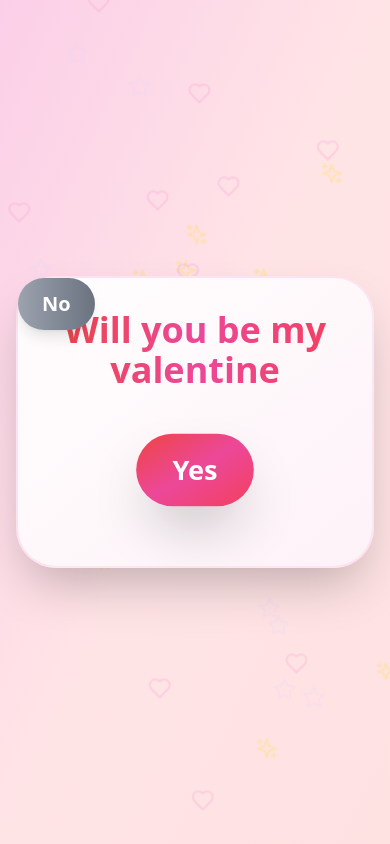
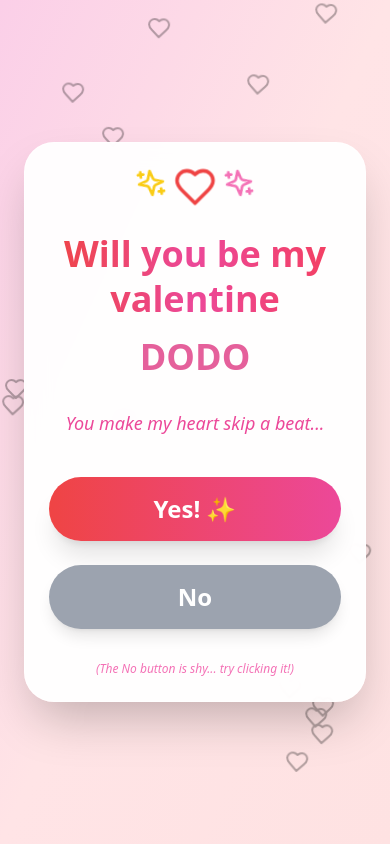
Before and after one commit to Mesrobyan77/valentin, a React (Vite) app: page / in a window 390 px wide. Built offline with nearby package versions, Linux system fonts and the light colour scheme.

Commit message:
responsive

```diff
--- a/src/App.tsx
+++ b/src/App.tsx
@@ -1,11 +1,13 @@
-import { useState, useEffect } from "react";
+import { useState, useEffect, useRef } from "react";
 import { Heart, Sparkles, Star } from "lucide-react";
 
 function App() {
   const [answered, setAnswered] = useState(false);
-  const [answerNo, setAnswerNo] = useState(false);
   const [answer, setAnswer] = useState("");
-  const [noButtonPosition, setNoButtonPosition] = useState({ x: 0, y: 0 });
+  const [noButtonPosition, setNoButtonPosition] = useState<{
+    x: number;
+    y: number;
+  } | null>(null);
   const [noButtonRotation, setNoButtonRotation] = useState(0);
   const [noButtonScale, setNoButtonScale] = useState(1);
   const [yesButtonScale, setYesButtonScale] = useState(1);
@@ -14,7 +16,8 @@ function App() {
   >([]);
   const [mousePos, setMousePos] = useState({ x: 0, y: 0 });
 
-  // track mouse
+  const containerRef = useRef<HTMLDivElement | null>(null);
+
   useEffect(() => {
     const handleMouseMove = (e: MouseEvent) => {
       setMousePos({ x: e.clientX, y: e.clientY });
@@ -23,18 +26,9 @@ function App() {
     return () => window.removeEventListener("mousemove", handleMouseMove);
   }, []);
 
-  // yes button pulse
-  useEffect(() => {
-    const interval = setInterval(() => {
-      setYesButtonScale((prev) => (prev === 1 ? 1.15 : 1));
-    }, 600);
-    return () => clearInterval(interval);
-  }, []);
-
   const handleYesClick = () => {
     setAnswer("yes");
     setAnswered(true);
-    setAnswerNo(true);
     triggerConfetti();
   };
 
@@ -48,58 +42,27 @@ function App() {
     setConfetti(newConfetti);
   };
 
-  const handleNoClick = () => {
-    setAnswer("no");
-    setAnswerNo(true);
-  };
+  const handleNoHover = () => {
+    if (!containerRef.current) return;
 
-  // calculate button position responsively
-  const calculateEscapeVector = () => {
-    const padding = 16; // padding from edges
-    const btnWidth = 120; // responsive approximate width
-    const btnHeight = 60; // responsive approximate height
+    const container = containerRef.current;
+    const rect = container.getBoundingClientRect();
 
-    const containerLeft = padding;
-    const containerTop = padding;
-    const containerRight = window.innerWidth - padding - btnWidth;
-    const containerBottom = window.innerHeight - padding - btnHeight;
+    // Փոքր էկրանների համար ավելի փոքր չափսեր ենք հաշվարկում
+    const btnWidth = window.innerWidth < 640 ? 100 : 120;
+    const btnHeight = window.innerWidth < 640 ? 50 : 60;
+    const padding = 20;
 
-    const dx = window.innerWidth / 2 - mousePos.x;
-    const dy = window.innerHeight / 2 - mousePos.y;
-    const distance = Math.sqrt(dx * dx + dy * dy);
+    let newX = Math.random() * (rect.width - btnWidth - 2 * padding) + rect.left + padding;
+    let newY = Math.random() * (rect.height - btnHeight - 2 * padding) + rect.top + padding;
 
-    if (distance < 250) {
-      const angle = Math.atan2(dy, dx);
-      const escapeDistance = 100 + Math.random() * 100;
+    // Էկրանի սահմաններից դուրս չգալու համար
+    newX = Math.min(Math.max(padding, newX), window.innerWidth - btnWidth - padding);
+    newY = Math.min(Math.max(padding, newY), window.innerHeight - btnHeight - padding);
 
-      const newX = window.innerWidth / 2 + Math.cos(angle) * escapeDistance;
-      const newY = window.innerHeight / 2 + Math.sin(angle) * escapeDistance;
-
-      return {
-        x: Math.max(containerLeft, Math.min(containerRight, newX)),
-        y: Math.max(containerTop, Math.min(containerBottom, newY)),
-      };
-    }
-
-    return {
-      x: containerLeft + Math.random() * (containerRight - containerLeft),
-      y: containerTop + Math.random() * (containerBottom - containerTop),
-    };
-  };
-
-  const handleNoHover = () => {
-    const newPos = calculateEscapeVector();
-    setNoButtonPosition(newPos);
-    setNoButtonRotation((prev) => prev + (Math.random() * 180 - 90));
-    setNoButtonScale(0.95 + Math.random() * 0.15);
-
-    if (Math.random() > 0.7) {
-      setTimeout(() => {
-        const escapePos = calculateEscapeVector();
-        setNoButtonPosition(escapePos);
-        setNoButtonRotation((prev) => prev + 360);
-      }, 100);
-    }
+    setNoButtonPosition({ x: newX, y: newY });
+    setNoButtonRotation((prev) => prev + Math.random() * 180 - 90);
+    setNoButtonScale(0.9 + Math.random() * 0.2);
   };
 
   const handleNoMouseMove = () => {
@@ -108,82 +71,34 @@ function App() {
     }
   };
 
-  // ================= ANSWER SCREEN =================
   if (answered) {
     return (
-      <div className="min-h-screen bg-gradient-to-br from-pink-200 via-rose-100 to-red-100 flex items-center justify-center overflow-hidden relative">
-        {answer === "yes" &&
-          confetti.map((item) => (
-            <div
-              key={item.id}
-              className="absolute w-3 h-3 animate-pulse rounded-full"
+      <div className="min-h-screen bg-gradient-to-br from-pink-50 via-rose-50 to-red-50 flex items-center justify-center p-4 overflow-hidden relative">
+        {/* Animated Background Elements */}
+        <div className="absolute inset-0 pointer-events-none overflow-hidden">
+          {[...Array(15)].map((_, i) => (
+            <Heart
+              key={i}
+              className="absolute text-pink-300/40 animate-float-hearts"
               style={{
-                left: `${item.x}%`,
-                top: `-10px`,
-                background: ["#ff69b4", "#ff1493", "#ffc0cb", "#ffb6d9"][
-                  Math.floor(Math.random() * 4)
-                ],
-                animation: `fall ${2 + Math.random() * 2}s linear forwards`,
-                animationDelay: `${item.delay}s`,
-                boxShadow: "0 0 10px currentColor",
+                left: `${Math.random() * 100}%`,
+                top: "110%",
+                width: `${20 + Math.random() * 30}px`,
+                animationDelay: `${Math.random() * 5}s`,
+                animationDuration: `${15 + Math.random() * 10}s`,
               }}
             />
           ))}
-
-        <div className="absolute inset-0 overflow-hidden">
-          {[...Array(30)].map((_, i) => (
-            <div key={i} className="absolute animate-float">
-              {i % 3 === 0 ? (
-                <Heart
-                  className="text-pink-300"
-                  style={{
-                    width: `${20 + Math.random() * 40}px`,
-                    opacity: 0.4,
-                    animationDelay: `${Math.random() * 5}s`,
-                    animationDuration: `${8 + Math.random() * 4}s`,
-                    left: `${Math.random() * 100}%`,
-                    top: `${Math.random() * 100}%`,
-                  }}
-                />
-              ) : i % 3 === 1 ? (
-                <Sparkles
-                  className="text-yellow-300"
-                  style={{
-                    width: `${15 + Math.random() * 30}px`,
-                    opacity: 0.3,
-                    animationDelay: `${Math.random() * 5}s`,
-                    animationDuration: `${6 + Math.random() * 4}s`,
-                    left: `${Math.random() * 100}%`,
-                    top: `${Math.random() * 100}%`,
-                  }}
-                />
-              ) : (
-                <Star
-                  className="text-purple-200"
-                  style={{
-                    width: `${15 + Math.random() * 30}px`,
-                    opacity: 0.3,
-                    animationDelay: `${Math.random() * 5}s`,
-                    animationDuration: `${7 + Math.random() * 4}s`,
-                    left: `${Math.random() * 100}%`,
-                    top: `${Math.random() * 100}%`,
-                  }}
-                />
-              )}
-            </div>
-          ))}
         </div>
 
-        <style>{`@keyframes fall { to { transform: translateY(100vh) rotate(360deg); opacity: 0; } }`}</style>
-
-        <div className="text-center z-10 animate-scaleIn">
-          <div className="bg-gradient-to-br from-white/95 to-pink-50/95 backdrop-blur-xl rounded-[40px] shadow-2xl p-8 md:p-16 max-w-2xl border-2 border-pink-200/50">
-            <Heart className="w-24 md:w-32 h-auto text-red-500 mx-auto animate-heartbeat filter drop-shadow-lg mb-4" />
-            <h1 className="text-3xl md:text-5xl font-black bg-gradient-to-r from-red-500 via-pink-500 to-rose-500 bg-clip-text text-transparent mb-4">
+        <div className="text-center z-10 w-full max-w-lg animate-scaleIn">
+          <div className="bg-white/90 backdrop-blur-xl rounded-[30px] sm:rounded-[40px] shadow-2xl p-8 sm:p-16 border-2 border-pink-200/50">
+            <Heart className="w-20 h-20 sm:w-32 sm:h-32 text-red-500 mx-auto animate-heartbeat mb-6" />
+            <h1 className="text-3xl sm:text-5xl md:text-6xl font-black bg-gradient-to-r from-red-500 to-rose-500 bg-clip-text text-transparent mb-4">
               Tenc el pti liner
             </h1>
-            <p className="text-xl md:text-2xl text-pink-600 font-semibold mb-4">
-              Forever your DODO
+            <p className="text-xl sm:text-2xl text-pink-600 font-bold mb-8 animate-bounce">
+              Forever your DODO 💕
             </p>
           </div>
         </div>
@@ -191,64 +106,62 @@ function App() {
     );
   }
 
-  if (answerNo) {
-    return (
-      <div className="min-h-screen bg-gradient-to-br from-pink-200 via-rose-100 to-red-100 flex items-center justify-center overflow-hidden relative">
-        <h1 className="text-3xl md:text-5xl font-black text-pink-600">
-          Vat es AXJIK Jannnnnnn
-        </h1>
-      </div>
-    );
-  }
-
-  // ================= MAIN SCREEN =================
   return (
-    <div className="min-h-screen bg-gradient-to-br from-pink-200 via-rose-100 to-red-100 flex items-center justify-center overflow-hidden relative">
+    <div className="min-h-screen bg-gradient-to-br from-pink-200 via-rose-100 to-red-100 flex items-center justify-center p-4 overflow-hidden relative">
       <style>{`
-        @keyframes float {0%,100%{transform:translateY(0);}25%{transform:translateY(-40px) translateX(15px);}50%{transform:translateY(-80px) translateX(0);}75%{transform:translateY(-40px) translateX(-15px);}}
-        .animate-float {animation: float 8s ease-in-out infinite !important;}
+        @keyframes float {
+          0%, 100% { transform: translateY(0px) rotate(0deg); }
+          50% { transform: translateY(-20px) rotate(5deg); }
+        }
+        .animate-float { animation: float 6s ease-in-out infinite; }
+        .animate-heartbeat { animation: heartbeat 1.5s ease-in-out infinite; }
+        @keyframes heartbeat {
+          0%, 100% { transform: scale(1); }
+          50% { transform: scale(1.1); }
+        }
       `}</style>
 
-      {/* floating hearts */}
-      <div className="absolute inset-0 pointer-events-none">
-        {[...Array(40)].map((_, i) => {
-          const icons = [
-            <Heart key="h" className="text-pink-300" style={{ width: `${20 + Math.random() * 45}px`, opacity: 0.35 }} />,
-            <Sparkles key="s" className="text-yellow-300" style={{ width: `${18 + Math.random() * 35}px`, opacity: 0.3 }} />,
-            <Star key="st" className="text-purple-200" style={{ width: `${16 + Math.random() * 35}px`, opacity: 0.28 }} />,
-          ];
-          return (
-            <div
-              key={i}
-              className="absolute animate-float"
-              style={{
-                left: `${Math.random() * 100}%`,
-                top: `${Math.random() * 100}%`,
-                animationDelay: `${Math.random() * 6}s`,
-                animationDuration: `${8 + Math.random() * 8}s`,
-              }}
-            >
-              {icons[i % 3]}
-            </div>
-          );
-        })}
+      {/* Floating Icons */}
+      <div className="absolute inset-0 pointer-events-none opacity-30">
+        {[...Array(20)].map((_, i) => (
+          <Heart key={i} className="absolute animate-float" style={{
+            left: `${Math.random() * 100}%`,
+            top: `${Math.random() * 100}%`,
+            animationDelay: `${Math.random() * 5}s`
+          }} size={24} />
+        ))}
       </div>
 
-      <div className="text-center z-10 px-4">
-        <div className="bg-gradient-to-br from-white/95 to-pink-50/95 backdrop-blur-xl rounded-[40px] shadow-2xl p-8 md:p-16 max-w-3xl border-2 border-pink-200/50 animate-fadeIn">
-          <h1 className="text-4xl md:text-6xl font-black mb-12 bg-gradient-to-r from-red-500 via-pink-500 to-rose-500 bg-clip-text text-transparent">
+      <div className="text-center z-10 w-full max-w-4xl px-2">
+        <div
+          ref={containerRef}
+          className="bg-white/95 backdrop-blur-md rounded-[30px] sm:rounded-[40px] shadow-2xl p-6 sm:p-12 md:p-16 border border-white/50"
+        >
+          <div className="flex justify-center gap-2 sm:gap-4 mb-6 sm:mb-10">
+            <Sparkles className="w-8 h-8 sm:w-12 sm:h-12 text-yellow-400 animate-spin" />
+            <Heart className="w-10 h-10 sm:w-14 sm:h-14 text-red-500 animate-heartbeat" />
+            <Sparkles className="w-8 h-8 sm:w-12 sm:h-12 text-pink-400 animate-spin" />
+          </div>
+
+          <h1 className="text-4xl sm:text-6xl md:text-7xl font-black mb-4 bg-gradient-to-r from-red-500 via-pink-500 to-rose-500 bg-clip-text text-transparent leading-tight">
             Will you be my valentine
           </h1>
 
-          <div className="flex gap-8 justify-center mb-8 flex-wrap">
+          <p className="text-4xl sm:text-6xl font-black mb-8 text-pink-600 animate-pulse">
+            DODO
+          </p>
+
+          <p className="text-lg sm:text-xl text-pink-500 italic mb-10">
+            You make my heart skip a beat...
+          </p>
+
+          <div className="flex flex-col sm:flex-row gap-6 justify-center items-center relative min-h-[100px] sm:min-h-[150px]">
             <button
               onClick={handleYesClick}
-              className="bg-gradient-to-br from-red-500 via-pink-500 to-rose-500 text-white px-8 md:px-16 py-4 md:py-6 rounded-full text-2xl md:text-3xl font-black shadow-2xl transition-all duration-300 hover:from-red-600 hover:via-pink-600 hover:to-rose-600"
-              style={{
-                transform: `scale(${yesButtonScale})`,
-              }}
+              className="w-full sm:w-auto bg-gradient-to-r from-red-500 to-pink-500 text-white px-10 py-4 sm:px-16 sm:py-6 rounded-full text-2xl sm:text-3xl font-black shadow-xl hover:scale-110 transition-transform z-20"
+              style={{ transform: `scale(${yesButtonScale})` }}
             >
-              Yes
+              Yes! ✨
             </button>
 
             <button
@@ -256,19 +169,23 @@ function App() {
               onMouseMove={handleNoMouseMove}
               onTouchStart={handleNoHover}
               onClick={handleNoHover}
-              disabled={answerNo}
-              className="bg-gradient-to-r from-gray-400 to-gray-500 text-white px-6 md:px-12 py-3 md:py-6 rounded-full text-xl md:text-2xl font-black shadow-lg transition-all duration-150 fixed hover:from-gray-500 hover:to-gray-600"
+              className={`w-full sm:w-auto bg-gray-400 text-white px-10 py-4 sm:px-16 sm:py-6 rounded-full text-2xl sm:text-3xl font-black shadow-lg transition-all duration-200 ${
+                noButtonPosition ? "fixed w-[100px] flex items-center justify-center" : "relative "
+              }`}
               style={{
-                left: `${(noButtonPosition.x / window.innerWidth) * 100}vw`,
-                top: `${(noButtonPosition.y / window.innerHeight) * 100}vh`,
+                left: noButtonPosition ? `${noButtonPosition.x}px` : "auto",
+                top: noButtonPosition ? `${noButtonPosition.y}px` : "auto",
                 transform: `rotate(${noButtonRotation}deg) scale(${noButtonScale})`,
-                cursor: "pointer",
                 zIndex: 50,
               }}
             >
               No
             </button>
           </div>
+
+          <p className="mt-8 text-xs sm:text-sm text-pink-400 italic">
+            (The No button is shy... try clicking it!)
+          </p>
         </div>
       </div>
     </div>
--- a/src/index.css
+++ b/src/index.css
@@ -94,3 +94,33 @@
 .animate-wiggle {
   animation: wiggle 0.1s ease-in-out infinite;
 }
+
+@keyframes heartbeat {
+  0% { transform: scale(1); }
+  14% { transform: scale(1.1); }
+  28% { transform: scale(1); }
+  42% { transform: scale(1.15); }
+  70% { transform: scale(1); }
+}
+
+@keyframes fadeIn {
+  from { opacity: 0; }
+  to { opacity: 1; }
+}
+
+@keyframes slideDown {
+  from { opacity: 0; transform: translateY(-20px); }
+  to { opacity: 1; transform: translateY(0); }
+}
+
+.animate-heartbeat {
+  animation: heartbeat 1.5s ease-in-out infinite;
+}
+
+.animate-fadeIn {
+  animation: fadeIn 1.2s ease-out forwards;
+}
+
+.animate-slideDown {
+  animation: slideDown 1s ease-out forwards;
+}
```
